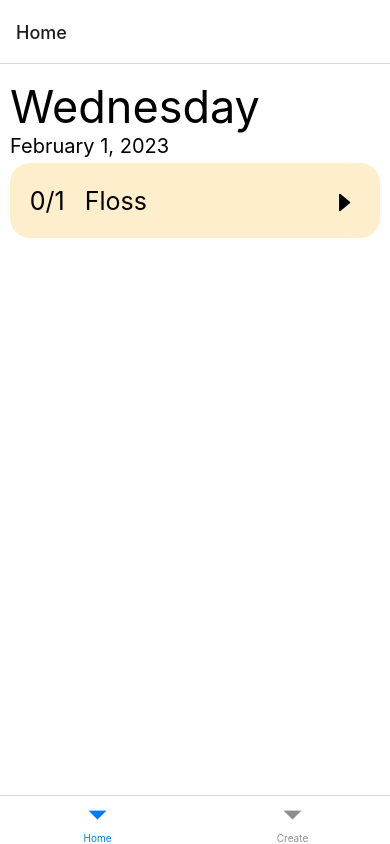
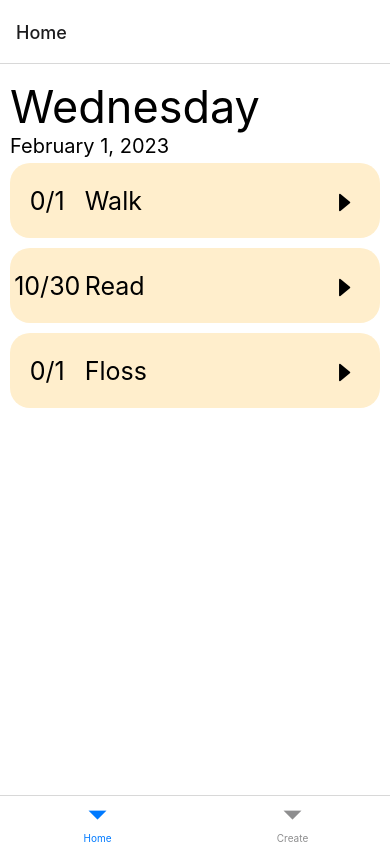
Before and after one commit to efmmoncada/todo-app, a React Native app: screen /Home in a window 390 px wide. Built offline with nearby package versions, Linux system fonts and the light colour scheme.

Commit message:
added manual update of task data

```diff
--- a/App.js
+++ b/App.js
@@ -7,18 +7,18 @@ function App() {
     // to add a task, a component should recive the setTasks function as a prop, and return a new array,
     // in which the previous state is spread, and the new task added to the front.
     const [tasks, setTasks] = useState([
-      // {
-      //   taskName: "Walk",
-      //   goal: 1,
-      //   completed: 0,
-      //   frequencyType: "Daily",
-      // },
-      // {
-      //   taskName: "Read",
-      //   goal: 30,
-      //   completed: 10,
-      //   frequencyType: "Daily",
-      // },
+      {
+        taskName: "Walk",
+        goal: 1,
+        completed: 0,
+        frequencyType: "Daily",
+      },
+      {
+        taskName: "Read",
+        goal: 30,
+        completed: 10,
+        frequencyType: "Daily",
+      },
       {
         taskName: "Floss",
         goal: 1,
@@ -27,10 +27,8 @@ function App() {
       },
     ]);
 
-    console.log(tasks)
     function updateTasks(new_tasks) {
       setTasks(new_tasks)
-      console.log(tasks)
     }
 
     return (
--- a/item/ItemDisplay.jsx
+++ b/item/ItemDisplay.jsx
@@ -1,32 +1,92 @@
-import React from "react";
-import {View, StyleSheet, Text, Dimensions, TouchableOpacity} from "react-native";
+import React, { useState } from "react";
+import {View, StyleSheet, Text, Dimensions, TouchableOpacity, TextInput, Pressable} from "react-native";
 import Icon from 'react-native-vector-icons/AntDesign'
 
+export default function ItemDisplay(props) {
+    const [expanded, setExpanded] = useState(false)
+    const [taskName, setName] = useState(props.taskName)
+    const [taskCompleted, setCompleted] = useState(props.nCompleted)
+    const [taskGoal, setGoal] = useState(props.nGoal)
 
-export default function ItemDisplay(props) {
+    if (expanded) {
+      return (
+        <View>
+          <View style={styles.container}>
+            <TouchableOpacity style={[styles.clickableContainer, {flexGrow: 1}]} onPress={() => incrementData(props)}>
+                <Text style={[styles.text, {width: 75}]}>{props.nCompleted}/{props.nGoal}</Text>
+                <Text style={[styles.text, {flexGrow: 2, textAlign: "left"}]}>{props.taskName}</Text>
+            </TouchableOpacity>
+            <TouchableOpacity style={styles.clickableContainer} onPress={() => editData(expanded, setExpanded)}>
+                <Text style={[styles.text, {width: 75}]}>
+                  <Icon name="caretdown" size={20} />
+                </Text>
+            </TouchableOpacity>
+          </View>
+          <View style={{alignItems: "center"}}>
+            <View style={styles.itemControlContainer}>
+              <Text style={styles.labelText}>Task Name:</Text>
+              <TextInput id="name" style={styles.textBox} onChangeText={(text) => setName(text)}>{props.taskName}</TextInput>
+            </View>
+            <View style={styles.itemControlContainer}>
+              <Text style={styles.labelText}>Completed:</Text>
+              <TextInput id="completed" keyboardType = 'numeric' style={styles.textBox} onChangeText={(text) => setCompleted(text)}>{props.nCompleted}</TextInput>
+            </View>
+            <View style={styles.itemControlContainer}>
+              <Text style={styles.labelText}>Goal:</Text>
+              <TextInput id="goal" keyboardType = 'numeric' style={styles.textBox} onChangeText={(text) => setGoal(text)}>{props.nGoal}</TextInput>
+            </View>
+            <View style={styles.itemControlContainer}>
+              <Pressable style={styles.saveButton} onPress={() => updateData(taskName, taskCompleted, taskGoal, props)}>
+                <Text style={[styles.text, {color:"white"}]}>Save</Text>
+              </Pressable>
+            </View>
+          </View>
+        </View>
+      );
+    }
+    else {
       return (
         <View style={styles.container}>
           <TouchableOpacity style={[styles.clickableContainer, {flexGrow: 1}]} onPress={() => incrementData(props)}>
               <Text style={[styles.text, {width: 75}]}>{props.nCompleted}/{props.nGoal}</Text>
               <Text style={[styles.text, {flexGrow: 2, textAlign: "left"}]}>{props.taskName}</Text>
           </TouchableOpacity>
-        <TouchableOpacity style={styles.clickableContainer} onPress={editData}>
+          <TouchableOpacity style={styles.clickableContainer} onPress={() => editData(expanded, setExpanded)}>
               <Text style={[styles.text, {width: 75}]}>
                 <Icon name="caretright" size={20} />
               </Text>
           </TouchableOpacity>
         </View>
       );
+    }
 };
 
 
-function editData() {
-    alert("Editing data")
+function editData(expanded, setExpanded) {
+    if (expanded) {
+      setExpanded(false)
+    }
+    else {
+      setExpanded(true)
+    }
+}
+
+function updateData(name, completed, goal, props) {
+  var tasks = [...props.tasks]
+
+  for (var idx=0; idx<tasks.length; idx++) {
+    if (tasks[idx].taskName === props.taskName) {
+      tasks[idx].taskName = name
+      tasks[idx].goal = goal
+      tasks[idx].completed = completed
+    }
+  }
+  props.setTasks(tasks)
 }
 
 
 function incrementData(props) {
-    var tasks = props.tasks
+    var tasks = [...props.tasks]
 
     for (var idx=0; idx<tasks.length; idx++) {
       if (tasks[idx].taskName === props.taskName) {
@@ -59,4 +119,38 @@ const styles = StyleSheet.create({
       fontSize: 25,
       textAlign: "center",
     },
+    labelText: {
+      font: 'sans-serif',
+      fontSize: 25,
+      textAlign: "left",
+      justifyContent: "flex-start",
+      flexGrow: 1,
+    },
+    textBox: {
+      width: 200,
+      borderWidth: 0.5,
+      borderRadius: 3,
+      height: 50,
+      fontSize: 30,
+      fontWeight: "300",
+      textAlign: "center",
+    },
+    itemControlContainer: {
+      display: "flex",
+      alignItems: "center",
+      justifyContent: "center",
+      flexDirection: "row",
+      width: "90%",
+      marginVertical: 5,
+    },
+    saveButton: {
+      borderWidth: 0,
+      borderRadius: 3,
+      borderColor: "black",
+      backgroundColor: "#00ff99",
+      color: "white",
+      flexGrow: 1,
+      height: 50,
+      justifyContent: "center"
+    }
 });
--- a/screens/Home.jsx
+++ b/screens/Home.jsx
@@ -1,20 +1,18 @@
 import { StatusBar } from 'expo-status-bar';
 import DateDisplay from '../date/DateDisplay';
-import { View, StyleSheet, Text } from 'react-native';
+import { View, StyleSheet, Text, ScrollView } from 'react-native';
 import ItemDisplay from '../item/ItemDisplay';
 
 export function Home({ tasks, setTasks }) {
     return (
         <View style={styles.container}>
-            <DateDisplay />
-            {tasks.length ?
-                tasks.map((task) => (
-                    <ItemDisplay nCompleted={task.completed} nGoal={task.goal} taskName={task.taskName} setTasks={setTasks} tasks={tasks}/>
-                )) : null}
-            {/* <ItemDisplay nCompleted="15" nGoal="50" taskName="Pushups" />
-            <ItemDisplay nCompleted="1" nGoal="2" taskName="Brush Teeth" />
-            <ItemDisplay nCompleted="0" nGoal="30" taskName="Read" />
-            <ItemDisplay nCompleted="1" nGoal="1" taskName="Walk" /> */}
+            <ScrollView keyboardShouldPersistTaps='handled' contentContainerStyle={styles.container} automaticallyAdjustKeyboardInsets={true}>
+                <DateDisplay />
+                {tasks.length ?
+                    tasks.map((task) => (
+                        <ItemDisplay nCompleted={task.completed} nGoal={task.goal} taskName={task.taskName} setTasks={setTasks} tasks={tasks}/>
+                    )) : null}
+            </ScrollView>
             <StatusBar style="auto" />
         </View>
     );
```
Lines whose indentation alone changed are shown as unchanged.
